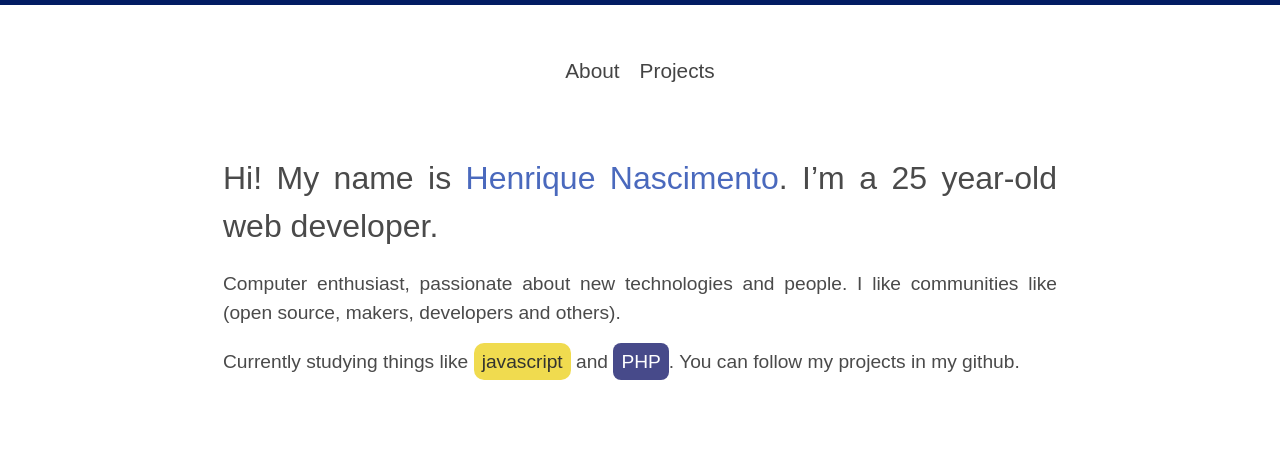
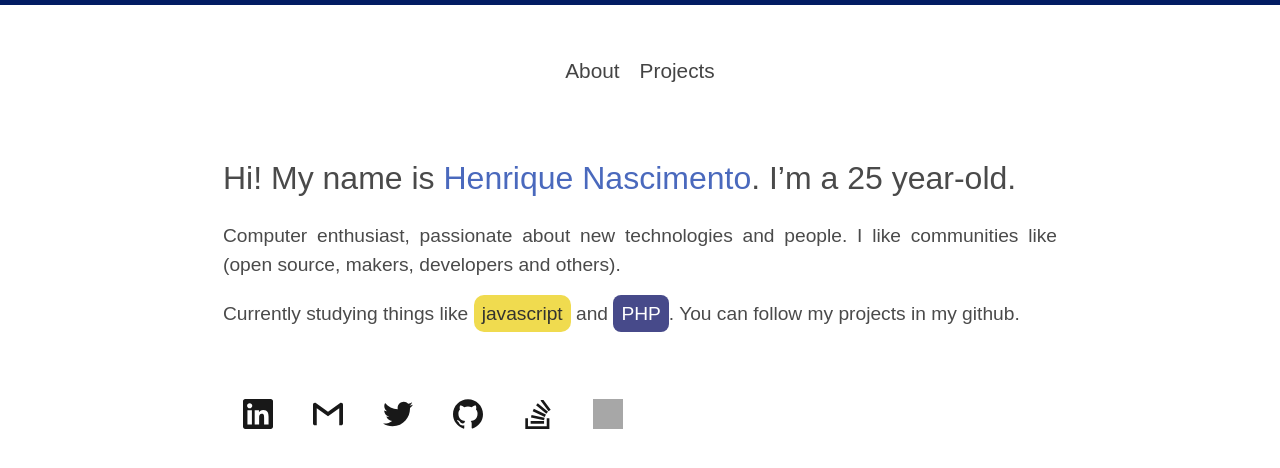
Before and after one commit to henriquenasc/henriquenasc, a React (Create React App) app: page / in a window 1280 px wide. Shown: the top 468 px of the page. Built offline with nearby package versions, Linux system fonts and the light colour scheme; grey boxes are pictures that could not be loaded.

Commit message:
change text description

```diff
--- a/src/components/Main.js
+++ b/src/components/Main.js
@@ -1,4 +1,5 @@
 import React from "react";
+import Footer from "./Footer";
 
 export default function Main() {
   return (
@@ -6,7 +7,7 @@ export default function Main() {
       <div className="description">
         <p className="text-header">
           Hi! My name is <span className="text-name">Henrique Nascimento</span>.
-          I’m a 25 year-old web developer.
+          I’m a 25 year-old.
         </p>
 
         <p className="sub-text">
@@ -20,6 +21,7 @@ export default function Main() {
           my github.
         </p>
       </div>
+      <Footer />
     </div>
   );
 }
```
